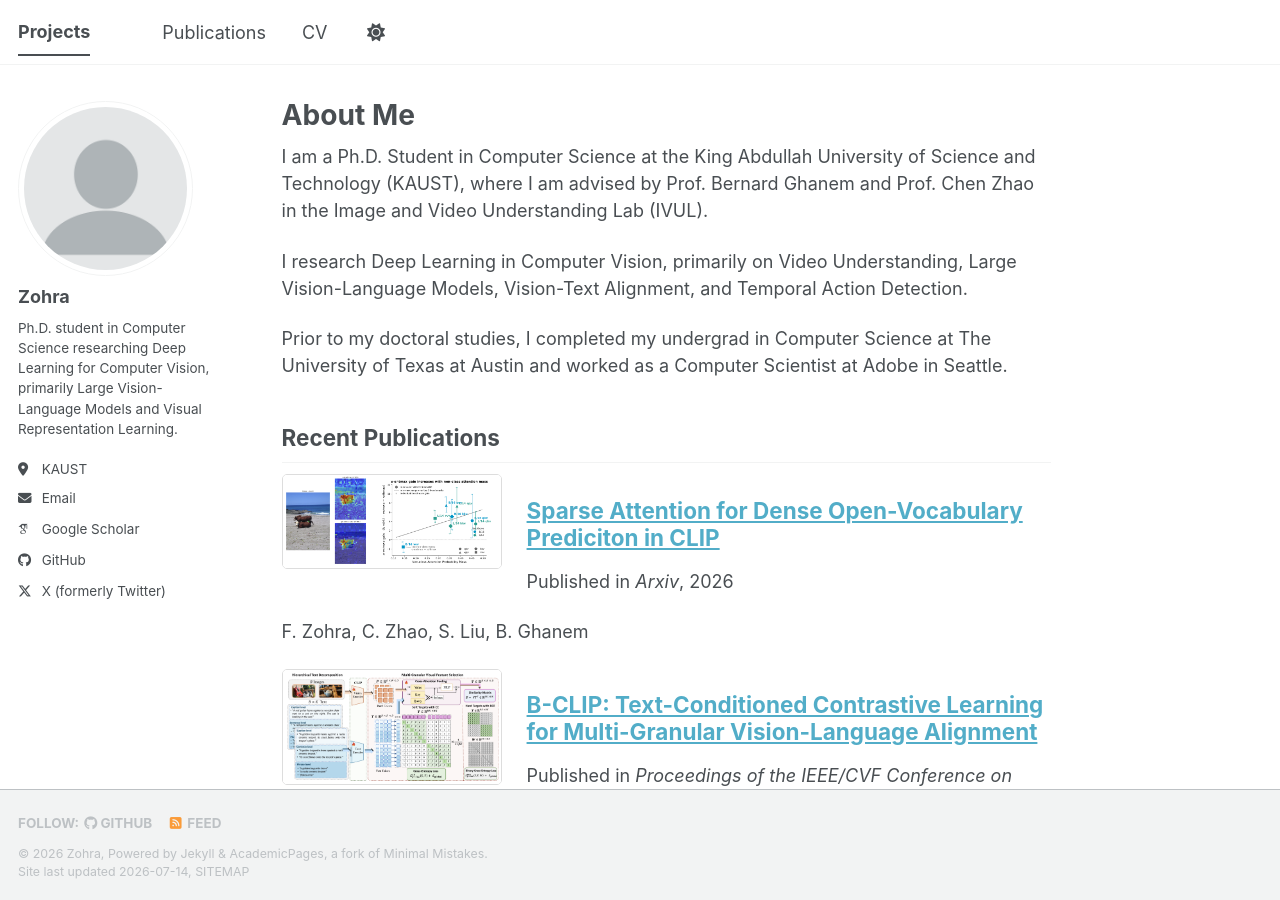
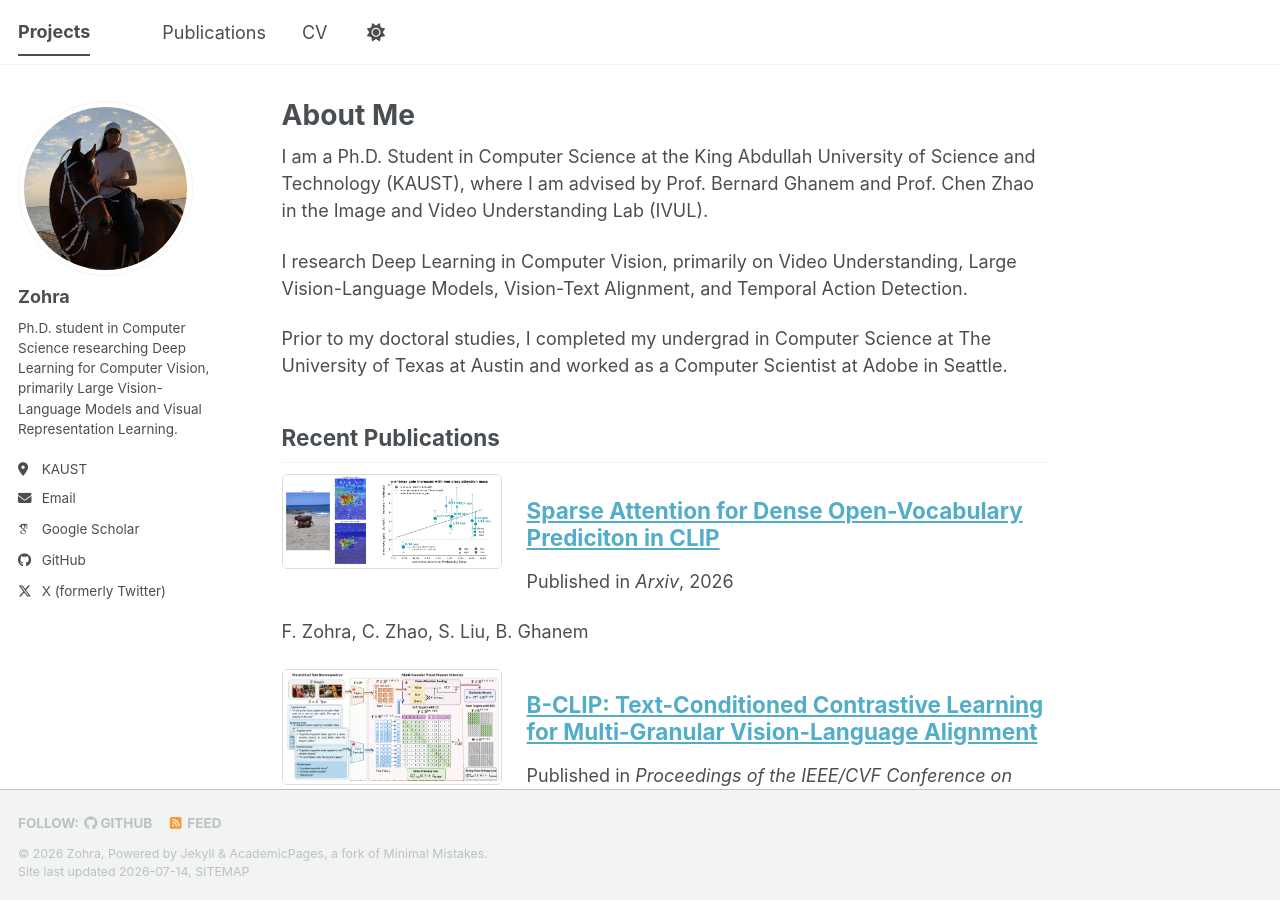
Before and after one commit to fzohra/fzohra.github.io, a Jekyll site: the page built from _pages/about.md, in a window 1280 px wide and 900 px high. Built offline with Jekyll 4.4.1, drawn with Linux system fonts in a browser that asks for light colours; some web fonts are replaced; a script that is not in the unit is left out.

Commit message:
Update _config.yml

```diff
--- a/_config.yml
+++ b/_config.yml
@@ -23,7 +23,7 @@ repository               : "fzohra/fzohra.github.io"
 #               Additional customization can be done by editing /_includes/author-profile.html
 author:
   # Biographic information
-  avatar           : "profile.png"
+  avatar           : "IMG_6594.jpg"
   name             : "Zohra"
   pronouns         : # example: "she/her"
   bio              : "Ph.D. student in Computer Science researching Deep Learning for Computer Vision, primarily Large Vision-Language Models and Visual Representation Learning."
```
